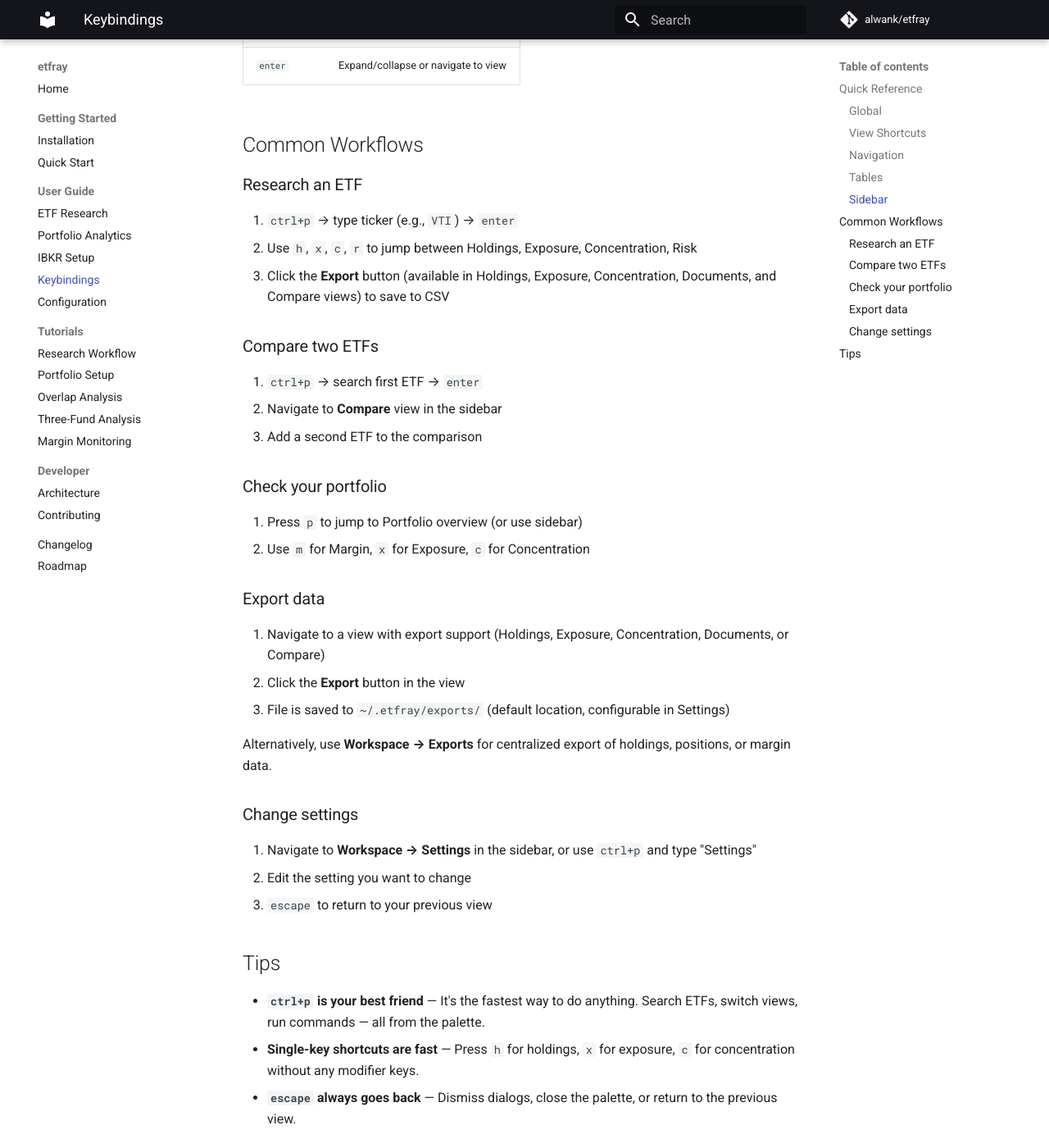
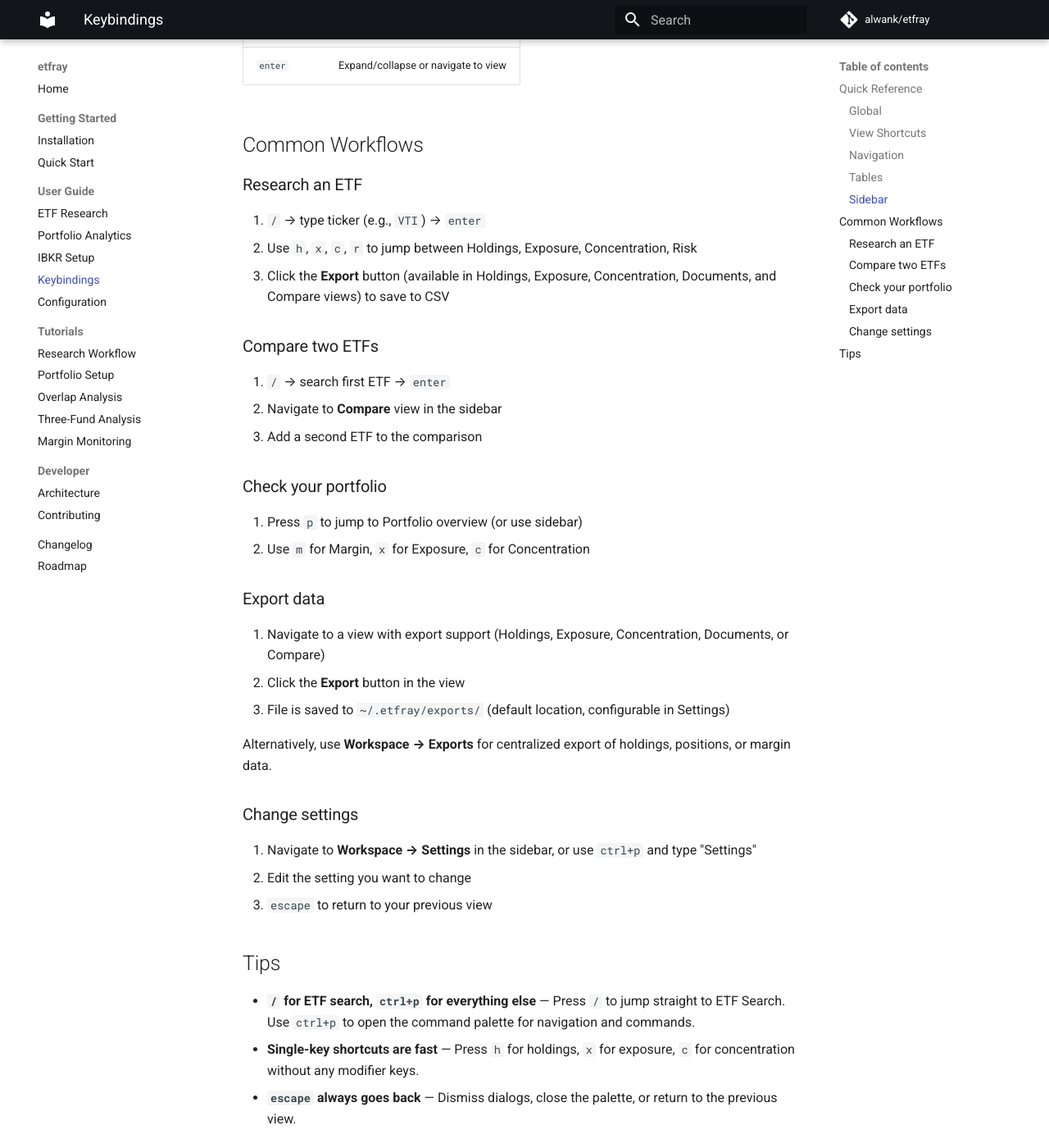
Before and after one commit to alwank/etfray, an MkDocs documentation site: the page built from docs/user-guide/keybindings.md, in a window 1280 px wide and 1400 px high, scrolled down 1800 px. Shown: the whole window at 82% size. Built offline with MkDocs 1.6.1 and Material for MkDocs 9.7.7, drawn with Linux system fonts in a browser that asks for light colours; comment, search, counter and statistics services are not loaded.

Commit message:
docs: Update documentation to reflect changes in keyboard shortcuts for ETF search

```diff
--- a/docs/user-guide/keybindings.md
+++ b/docs/user-guide/keybindings.md
@@ -54,13 +54,13 @@ etfray is designed for keyboard-first navigation. Everything can be done without
 
 ### Research an ETF
 
-1. `ctrl+p` → type ticker (e.g., `VTI`) → `enter`
+1. `/` → type ticker (e.g., `VTI`) → `enter`
 2. Use `h`, `x`, `c`, `r` to jump between Holdings, Exposure, Concentration, Risk
 3. Click the **Export** button (available in Holdings, Exposure, Concentration, Documents, and Compare views) to save to CSV
 
 ### Compare two ETFs
 
-1. `ctrl+p` → search first ETF → `enter`
+1. `/` → search first ETF → `enter`
 2. Navigate to **Compare** view in the sidebar
 3. Add a second ETF to the comparison
 
@@ -85,6 +85,6 @@ Alternatively, use **Workspace → Exports** for centralized export of holdings,
 
 ## Tips
 
-- **`ctrl+p` is your best friend** — It's the fastest way to do anything. Search ETFs, switch views, run commands — all from the palette.
+- **`/` for ETF search, `ctrl+p` for everything else** — Press `/` to jump straight to ETF Search. Use `ctrl+p` to open the command palette for navigation and commands.
 - **Single-key shortcuts are fast** — Press `h` for holdings, `x` for exposure, `c` for concentration without any modifier keys.
 - **`escape` always goes back** — Dismiss dialogs, close the palette, or return to the previous view.
```
Also changed, not shown: README.md (+8 -9 lines), docs/tutorials/overlap-analysis.md (+2 -2 lines), docs/user-guide/etf-research.md (+2 -2 lines).
